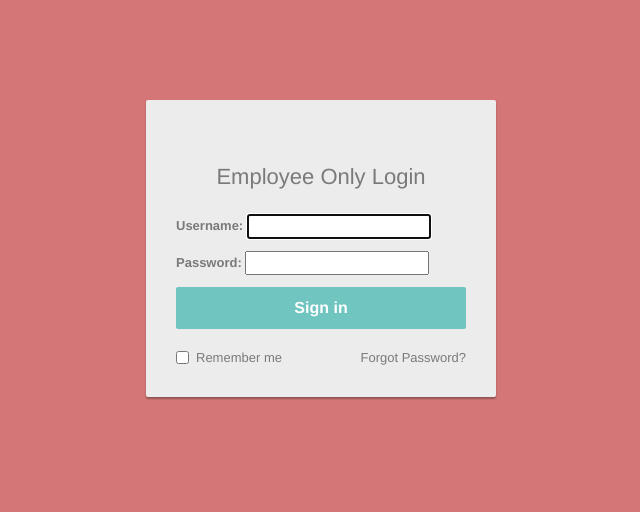
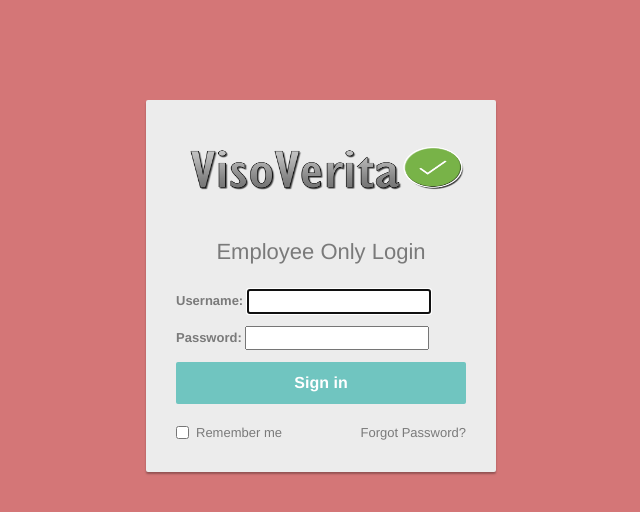
Before and after one commit to darkestmidnight/fedcodeathon2018, a Django app: page /accounts/login/ in a window 1280 px wide. Shown: the top 512 px of the page, without its empty margins (319-959 px from the left). Run offline with Django 3.2, Linux system fonts and the light colour scheme; some libraries are stand-ins or nearby versions.

Commit message:
added branding

```diff
--- a/index/templates/index/admin.html
+++ b/index/templates/index/admin.html
@@ -104,6 +104,10 @@
             margin-top: 10px;
         }
 
+        img {
+            float: left;
+        }
+
         footer {
             text-align: center;
         }
--- a/index/templates/registration/login.html
+++ b/index/templates/registration/login.html
@@ -95,6 +95,7 @@
 <body>
 <div class="login-form">
     <form method="POST">
+		<img src="./images/image1.png" style="width:300px;height:75px;">
         <h2 class="text-center">Employee Only Login</h2>
         <!--<div class="form-group">
         	<input type="text" class="form-control" name="username" placeholder="Username" required="required">
```
Also changed, not shown: index/templates/registration/images/image1.png (added).
